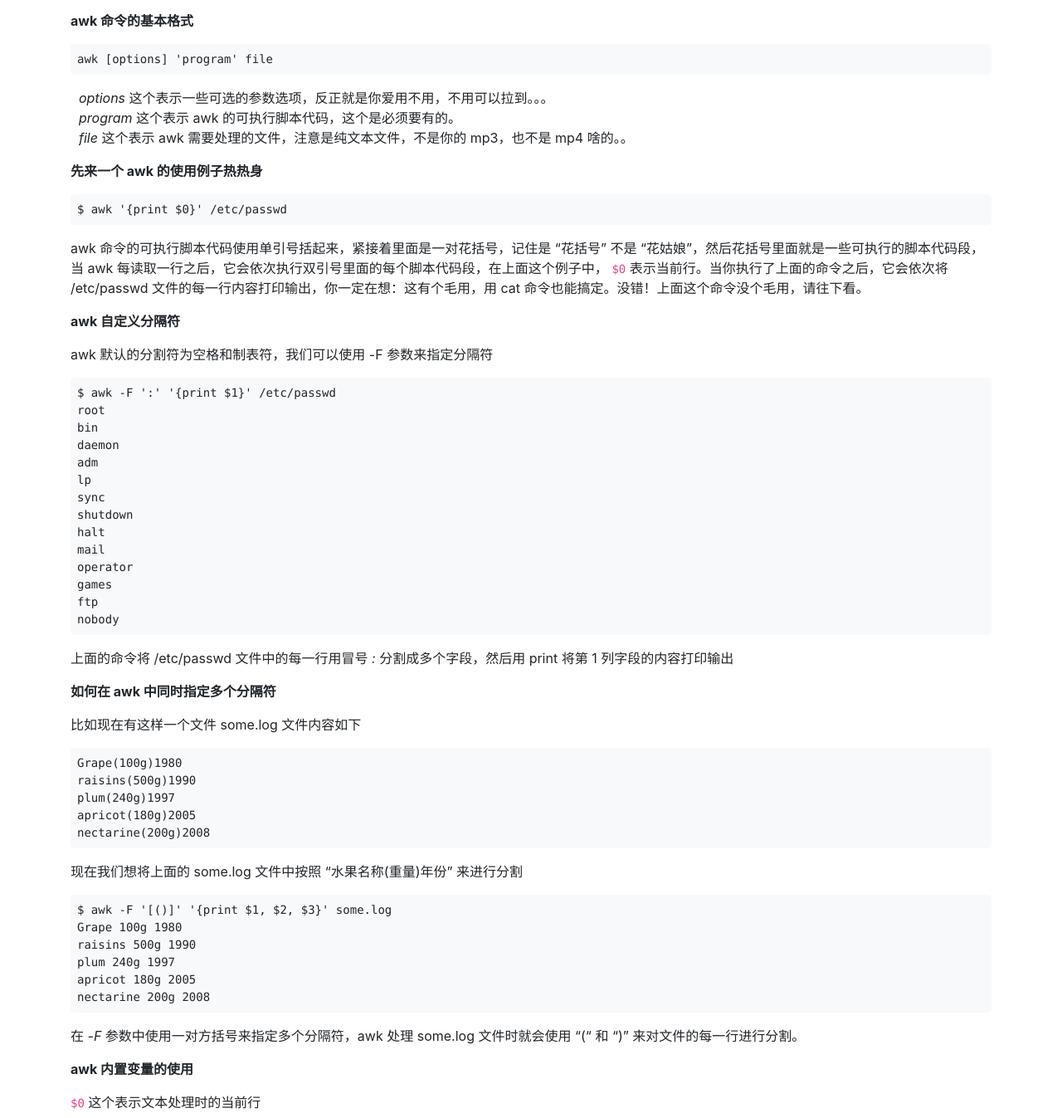
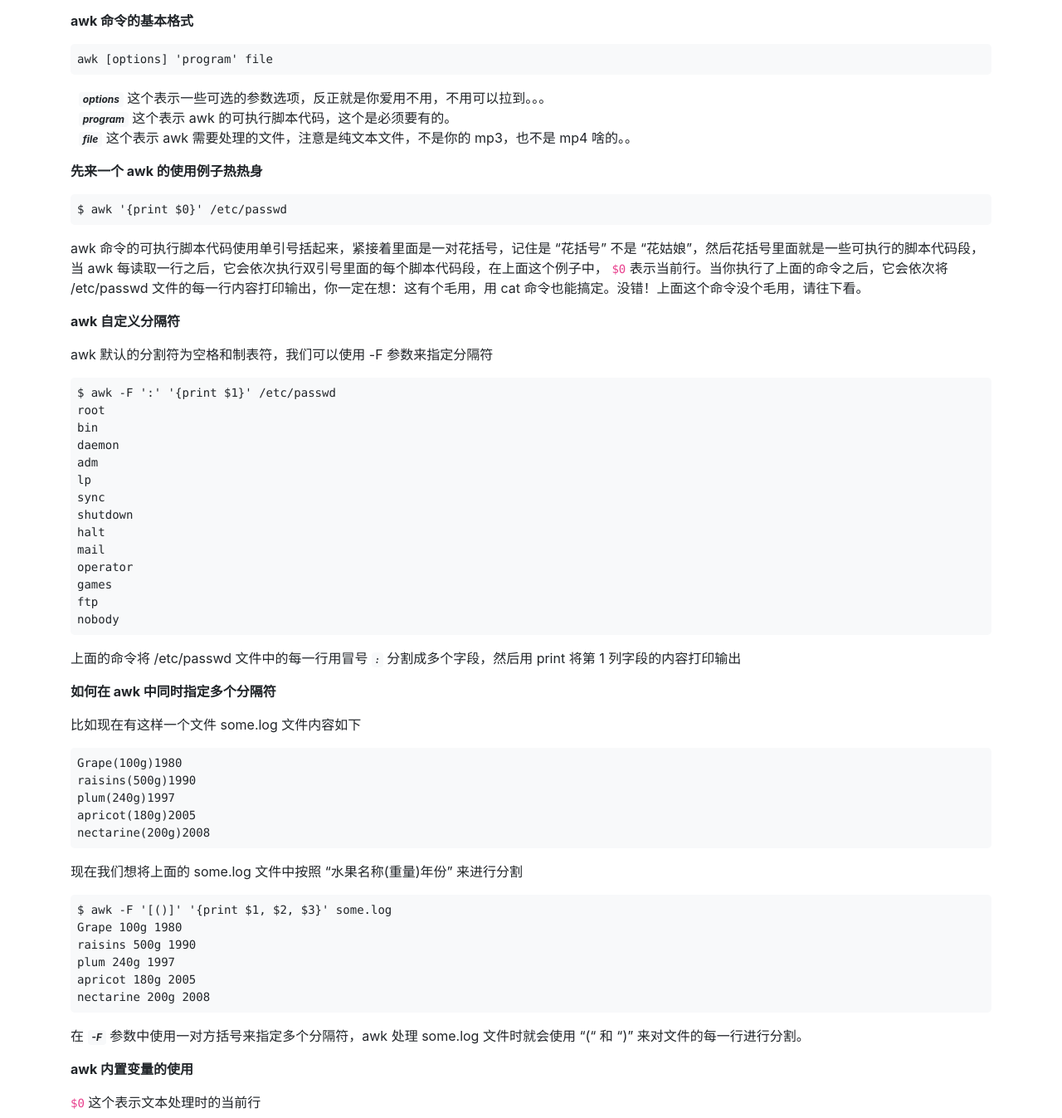
Before and after one commit to ehsud/blog, a Jekyll site: the page built from linux/awk-command.md, in a window 1280 px wide. Shown: the part 373-1720 px from the top of the page at 83% size. Built offline with Jekyll 4.4.1, drawn with Linux system fonts in a browser that asks for light colours.

Commit message:
updated some files

```diff
--- a/assets/css/style.css
+++ b/assets/css/style.css
@@ -32,6 +32,20 @@ li {
     white-space: nowrap;
 }
 
+em {
+    color: #212529;
+    display: inline-block;
+    padding: .25em .4em;
+    background-color: #f8f9fa;
+    font-size: 75%;
+    font-weight: 700;
+    line-height: 1;
+    text-align: center;
+    white-space: nowrap;
+    vertical-align: baseline;
+    border-radius: .25rem;
+}
+
 pre[class="highlight"] {
     padding: .5rem!important;
     border-radius: .3rem!important;
```
